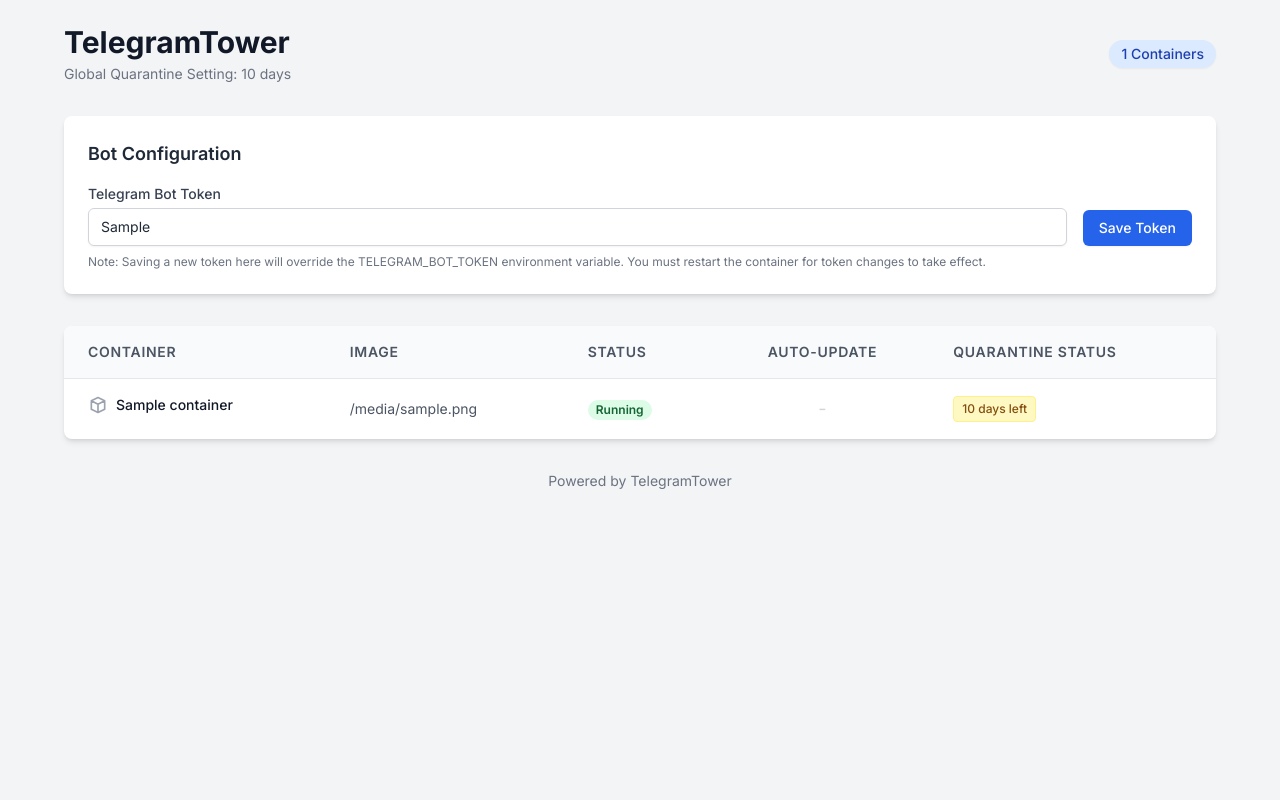
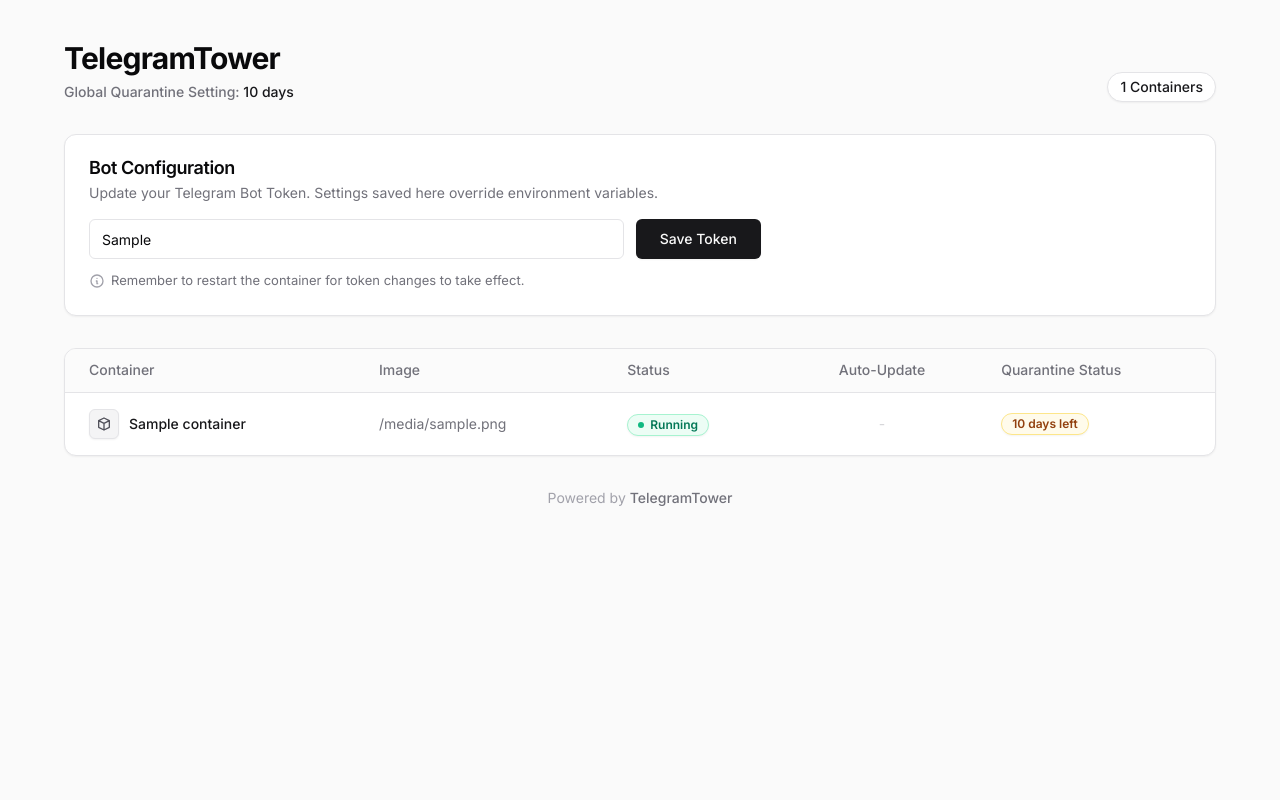
Before and after one commit to uniextra/TelegramTower, a Flask app: template templates/dashboard.html in a window 1280 px wide. Run offline with Flask 3, Linux system fonts and the light colour scheme; the template is opened without the code that fills it: most values are stand-ins (such as "Sample title", 1, 10 or a date in 2020); some libraries are stand-ins or nearby versions.

Commit message:
style: redesign web dashboard with modern Appica UI aesthetic

```diff
--- a/templates/dashboard.html
+++ b/templates/dashboard.html
@@ -5,127 +5,134 @@
     <meta name="viewport" content="width=device-width, initial-scale=1.0">
     <title>TelegramTower Dashboard</title>
     <script src="https://cdn.tailwindcss.com"></script>
+    <script>
+      tailwind.config = {
+        theme: {
+          extend: {
+            fontFamily: {
+              sans: ['Inter', 'ui-sans-serif', 'system-ui', 'sans-serif'],
+            },
+          }
+        }
+      }
+    </script>
     <style>
         @import url('https://fonts.googleapis.com/css2?family=Inter:wght@400;500;600;700&display=swap');
-        body { font-family: 'Inter', sans-serif; }
-        .tooltip {
-            position: relative;
-            display: inline-block;
-        }
-        .tooltip .tooltiptext {
-            visibility: hidden;
-            width: 280px;
-            background-color: #333;
-            color: #fff;
-            text-align: center;
-            border-radius: 6px;
-            padding: 5px 10px;
-            position: absolute;
-            z-index: 1;
-            bottom: 125%;
-            left: 50%;
-            margin-left: -140px;
-            opacity: 0;
-            transition: opacity 0.3s;
-            font-size: 0.75rem;
-            font-weight: normal;
-        }
-        .tooltip:hover .tooltiptext {
-            visibility: visible;
-            opacity: 1;
-        }
     </style>
 </head>
-<body class="bg-gray-100 min-h-screen text-gray-800 p-6">
+<body class="bg-zinc-50 min-h-screen text-zinc-950 font-sans antialiased p-6 md:p-10 selection:bg-zinc-200">
 
-    <div class="max-w-6xl mx-auto">
-        <header class="flex items-center justify-between mb-8">
-            <div>
-                <h1 class="text-3xl font-bold text-gray-900">TelegramTower</h1>
-                <p class="text-sm text-gray-500 mt-1">Global Quarantine Setting: {{ q_days_global }} days</p>
+    <div class="max-w-6xl mx-auto space-y-8">
+        <!-- Header -->
+        <header class="flex flex-col md:flex-row md:items-end justify-between gap-4">
+            <div class="space-y-1.5">
+                <h1 class="text-3xl font-bold tracking-tight text-zinc-950">TelegramTower</h1>
+                <p class="text-sm text-zinc-500 font-medium">Global Quarantine Setting: <span class="text-zinc-900">{{ q_days_global }} days</span></p>
             </div>
-            <div class="text-sm bg-blue-100 text-blue-800 py-1 px-3 rounded-full font-medium shadow-sm">
+            <div class="inline-flex items-center rounded-full border border-zinc-200 bg-white px-3 py-1 text-sm font-medium text-zinc-900 shadow-sm transition-colors hover:bg-zinc-50">
                 {{ containers|length }} Containers
             </div>
         </header>
 
         <!-- Configuration Section -->
-        <div class="bg-white rounded-lg shadow-md overflow-hidden mb-8 p-6">
-            <h2 class="text-lg font-semibold text-gray-800 mb-4">Bot Configuration</h2>
-            <form method="POST" action="/" class="flex items-end space-x-4">
-                <div class="flex-grow">
-                    <label for="bot_token" class="block text-sm font-medium text-gray-700 mb-1">
-                        Telegram Bot Token
+        <div class="rounded-xl border border-zinc-200 bg-white shadow-sm text-zinc-950">
+            <div class="flex flex-col space-y-1.5 p-6 pb-4">
+                <h3 class="font-semibold leading-none tracking-tight text-lg">Bot Configuration</h3>
+                <p class="text-sm text-zinc-500">Update your Telegram Bot Token. Settings saved here override environment variables.</p>
+            </div>
+            <div class="p-6 pt-0">
+                <form method="POST" action="/" class="flex flex-col sm:flex-row max-w-2xl items-start sm:items-center space-y-3 sm:space-y-0 sm:space-x-3">
+                    <div class="relative flex-grow w-full">
                         {% if env_token and db_token and env_token != db_token %}
-                            <span class="tooltip text-amber-500 text-lg cursor-help ml-2">⚠️
-                                <span class="tooltiptext">El token usado es el de la web. Se recomienda usar solo uno (web o variable de entorno) para evitar conflictos.</span>
-                            </span>
+                        <div class="absolute right-3 top-1/2 -translate-y-1/2 group cursor-help z-10 flex items-center">
+                            <span class="text-amber-500 text-sm drop-shadow-sm">⚠️</span>
+                            <div class="absolute bottom-full right-0 mb-2 hidden w-64 rounded-md border border-zinc-200 bg-white p-3 text-xs text-zinc-700 shadow-lg group-hover:block transition-all">
+                                <strong>Conflict Detected:</strong> El token usado es el de la web. Se recomienda usar solo uno (web o variable de entorno) para evitar conflictos.
+                            </div>
+                        </div>
                         {% endif %}
-                    </label>
-                    <input type="text" name="bot_token" id="bot_token" value="{{ db_token or env_token }}" placeholder="Enter bot token..." class="w-full border-gray-300 rounded-md shadow-sm focus:ring-blue-500 focus:border-blue-500 sm:text-sm px-3 py-2 border">
+                        <input type="text" name="bot_token" id="bot_token" value="{{ db_token or env_token }}" placeholder="Enter Telegram Bot Token..."
+                               class="flex h-10 w-full rounded-md border border-zinc-200 bg-white px-3 py-2 text-sm ring-offset-white file:border-0 file:bg-transparent file:text-sm file:font-medium placeholder:text-zinc-400 focus-visible:outline-none focus-visible:ring-2 focus-visible:ring-zinc-950 focus-visible:ring-offset-2 disabled:cursor-not-allowed disabled:opacity-50 transition-colors">
                     </div>
-                <div>
-                    <button type="submit" class="bg-blue-600 hover:bg-blue-700 text-white font-medium py-2 px-4 rounded-md shadow-sm transition-colors text-sm">Save Token</button>
+                    <button type="submit" class="inline-flex items-center justify-center whitespace-nowrap rounded-md text-sm font-medium ring-offset-white transition-all focus-visible:outline-none focus-visible:ring-2 focus-visible:ring-zinc-950 focus-visible:ring-offset-2 disabled:pointer-events-none disabled:opacity-50 bg-zinc-900 text-zinc-50 hover:bg-zinc-900/90 h-10 px-6 py-2 shadow-sm w-full sm:w-auto">
+                        Save Token
+                    </button>
+                </form>
+                <p class="text-[13px] text-zinc-500 mt-3 flex items-center gap-1.5">
+                    <svg class="w-4 h-4 text-zinc-400" fill="none" stroke="currentColor" viewBox="0 0 24 24" xmlns="http://www.w3.org/2000/svg"><path stroke-linecap="round" stroke-linejoin="round" stroke-width="2" d="M13 16h-1v-4h-1m1-4h.01M21 12a9 9 0 11-18 0 9 9 0 0118 0z"></path></svg>
+                    Remember to restart the container for token changes to take effect.
+                </p>
             </div>
-            </form>
-            <p class="text-xs text-gray-500 mt-2">Note: Saving a new token here will override the TELEGRAM_BOT_TOKEN environment variable. You must restart the container for token changes to take effect.</p>
         </div>
 
-        <div class="bg-white rounded-lg shadow-md overflow-hidden">
-            <table class="min-w-full text-left border-collapse">
-                <thead>
-                    <tr class="bg-gray-50 text-gray-600 text-sm uppercase tracking-wider border-b border-gray-200">
-                        <th class="py-4 px-6 font-semibold">Container</th>
-                        <th class="py-4 px-6 font-semibold">Image</th>
-                        <th class="py-4 px-6 font-semibold">Status</th>
-                        <th class="py-4 px-6 font-semibold text-center">Auto-Update</th>
-                        <th class="py-4 px-6 font-semibold">Quarantine Status</th>
+        <!-- Table Card -->
+        <div class="rounded-xl border border-zinc-200 bg-white shadow-sm overflow-hidden">
+            <div class="overflow-x-auto">
+                <table class="w-full text-sm text-left">
+                    <thead class="bg-zinc-50/80 border-b border-zinc-200 text-zinc-500">
+                        <tr>
+                            <th class="h-11 px-6 align-middle font-medium">Container</th>
+                            <th class="h-11 px-6 align-middle font-medium">Image</th>
+                            <th class="h-11 px-6 align-middle font-medium">Status</th>
+                            <th class="h-11 px-6 align-middle font-medium text-center">Auto-Update</th>
+                            <th class="h-11 px-6 align-middle font-medium">Quarantine Status</th>
                         </tr>
                     </thead>
-                <tbody class="divide-y divide-gray-100 text-sm">
+                    <tbody class="divide-y divide-zinc-200 text-zinc-700">
                         {% for c in containers %}
-                    <tr class="hover:bg-gray-50 transition-colors">
-                        <td class="py-4 px-6 font-medium text-gray-900 flex items-center">
-                            <svg class="w-5 h-5 text-gray-400 mr-2" fill="none" stroke="currentColor" viewBox="0 0 24 24" xmlns="http://www.w3.org/2000/svg"><path stroke-linecap="round" stroke-linejoin="round" stroke-width="2" d="M20 7l-8-4-8 4m16 0l-8 4m8-4v10l-8 4m0-10L4 7m8 4v10M4 7v10l8 4"></path></svg>
+                        <tr class="transition-colors hover:bg-zinc-50/50">
+                            <td class="px-6 py-4 align-middle font-medium text-zinc-900 flex items-center gap-2.5">
+                                <div class="bg-zinc-100 p-1.5 rounded-md border border-zinc-200 shadow-sm">
+                                    <svg class="w-4 h-4 text-zinc-600" fill="none" stroke="currentColor" viewBox="0 0 24 24" xmlns="http://www.w3.org/2000/svg"><path stroke-linecap="round" stroke-linejoin="round" stroke-width="2" d="M20 7l-8-4-8 4m16 0l-8 4m8-4v10l-8 4m0-10L4 7m8 4v10M4 7v10l8 4"></path></svg>
+                                </div>
                                 {{ c.name }}
                             </td>
-                        <td class="py-4 px-6 text-gray-600 truncate max-w-xs" title="{{ c.image }}">
+                            <td class="px-6 py-4 align-middle text-zinc-500 max-w-[200px] truncate" title="{{ c.image }}">
                                 {{ c.image }}
                             </td>
-                        <td class="py-4 px-6">
+                            <td class="px-6 py-4 align-middle">
                                 {% if c.status == 'running' %}
-                                <span class="px-2 inline-flex text-xs leading-5 font-semibold rounded-full bg-green-100 text-green-800">
+                                    <div class="inline-flex items-center rounded-full border border-emerald-200 bg-emerald-50 px-2.5 py-0.5 text-xs font-semibold text-emerald-700 shadow-sm">
+                                        <span class="w-1.5 h-1.5 rounded-full bg-emerald-500 mr-1.5"></span>
                                         Running
-                                </span>
+                                    </div>
                                 {% elif c.status == 'exited' %}
-                                <span class="px-2 inline-flex text-xs leading-5 font-semibold rounded-full bg-red-100 text-red-800">
+                                    <div class="inline-flex items-center rounded-full border border-rose-200 bg-rose-50 px-2.5 py-0.5 text-xs font-semibold text-rose-700 shadow-sm">
+                                        <span class="w-1.5 h-1.5 rounded-full bg-rose-500 mr-1.5"></span>
                                         Exited
+                                    </div>
+                                {% else %}
+                                    <div class="inline-flex items-center rounded-full border border-zinc-200 bg-zinc-50 px-2.5 py-0.5 text-xs font-semibold text-zinc-700 shadow-sm">
+                                        {{ c.status }}
+                                    </div>
+                                {% endif %}
+                            </td>
+                            <td class="px-6 py-4 align-middle text-center">
+                                {% if c.auto_update %}
+                                    <span class="inline-flex items-center justify-center bg-zinc-100 border border-zinc-200 rounded-md w-7 h-7 text-zinc-700 shadow-sm" title="Auto-Update Enabled">
+                                        <svg class="w-3.5 h-3.5" fill="none" stroke="currentColor" viewBox="0 0 24 24" xmlns="http://www.w3.org/2000/svg"><path stroke-linecap="round" stroke-linejoin="round" stroke-width="2" d="M4 4v5h.582m15.356 2A8.001 8.001 0 004.582 9m0 0H9m11 11v-5h-.581m0 0a8.003 8.003 0 01-15.357-2m15.357 2H15"></path></svg>
                                     </span>
                                 {% else %}
-                                <span class="px-2 inline-flex text-xs leading-5 font-semibold rounded-full bg-gray-100 text-gray-800">
-                                    {{ c.status }}
-                                </span>
+                                    <span class="text-zinc-300" title="Auto-Update Disabled">-</span>
                                 {% endif %}
                             </td>
-                        <td class="py-4 px-6 text-center">
-                            {% if c.auto_update %}
-                                <span class="text-green-500 text-lg" title="Auto-Update Enabled">🔄</span>
-                            {% else %}
-                                <span class="text-gray-300 text-lg" title="Auto-Update Disabled">-</span>
-                            {% endif %}
-                        </td>
-                        <td class="py-4 px-6">
+                            <td class="px-6 py-4 align-middle">
                                 {% if c.quarantine %}
-                                <div class="flex items-center space-x-2">
-                                    <span class="bg-yellow-100 text-yellow-800 py-1 px-2 rounded text-xs font-medium border border-yellow-200">
+                                    <div class="flex items-center gap-2">
+                                        <div class="inline-flex items-center rounded-full border border-amber-200 bg-amber-50 px-2.5 py-0.5 text-xs font-semibold text-amber-800 shadow-sm">
                                             {{ c.quarantine.remaining }} days left
-                                    </span>
+                                        </div>
                                         {% if c.quarantine.has_warning %}
-                                    <span class="text-red-500 text-lg" title="Fast update detected during quarantine!">⚠️</span>
+                                        <div class="group relative cursor-help inline-flex items-center justify-center">
+                                            <span class="text-rose-500 text-lg drop-shadow-sm">⚠️</span>
+                                            <div class="absolute bottom-full left-1/2 -translate-x-1/2 mb-2 hidden w-48 rounded-md border border-zinc-200 bg-white p-2 text-xs text-zinc-700 shadow-lg group-hover:block transition-all z-10 text-center">
+                                                Fast update detected during quarantine!
+                                            </div>
+                                        </div>
                                         {% endif %}
                                     </div>
                                 {% else %}
-                                <span class="text-gray-400 italic text-xs">Not in quarantine</span>
+                                    <span class="text-zinc-400 text-sm">Not in quarantine</span>
                                 {% endif %}
                             </td>
                         </tr>
@@ -133,8 +140,10 @@
                     </tbody>
                 </table>
             </div>
-        <footer class="mt-8 text-center text-gray-500 text-sm">
-            Powered by TelegramTower
+        </div>
+
+        <footer class="mt-8 text-center text-zinc-400 text-sm pb-8">
+            <p>Powered by <span class="font-medium text-zinc-500">TelegramTower</span></p>
         </footer>
     </div>
 </body>
```
Lines whose indentation alone changed are shown as unchanged.
